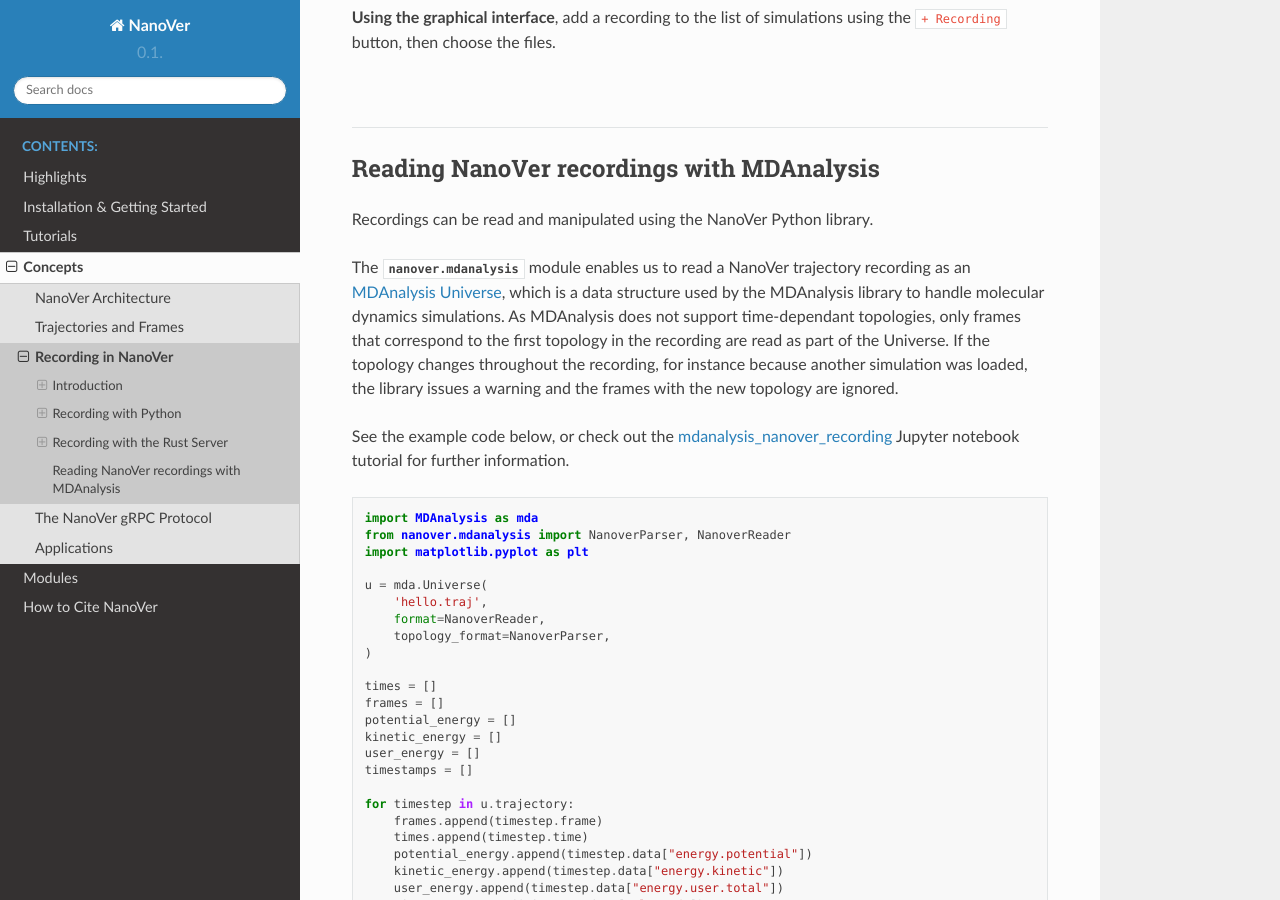
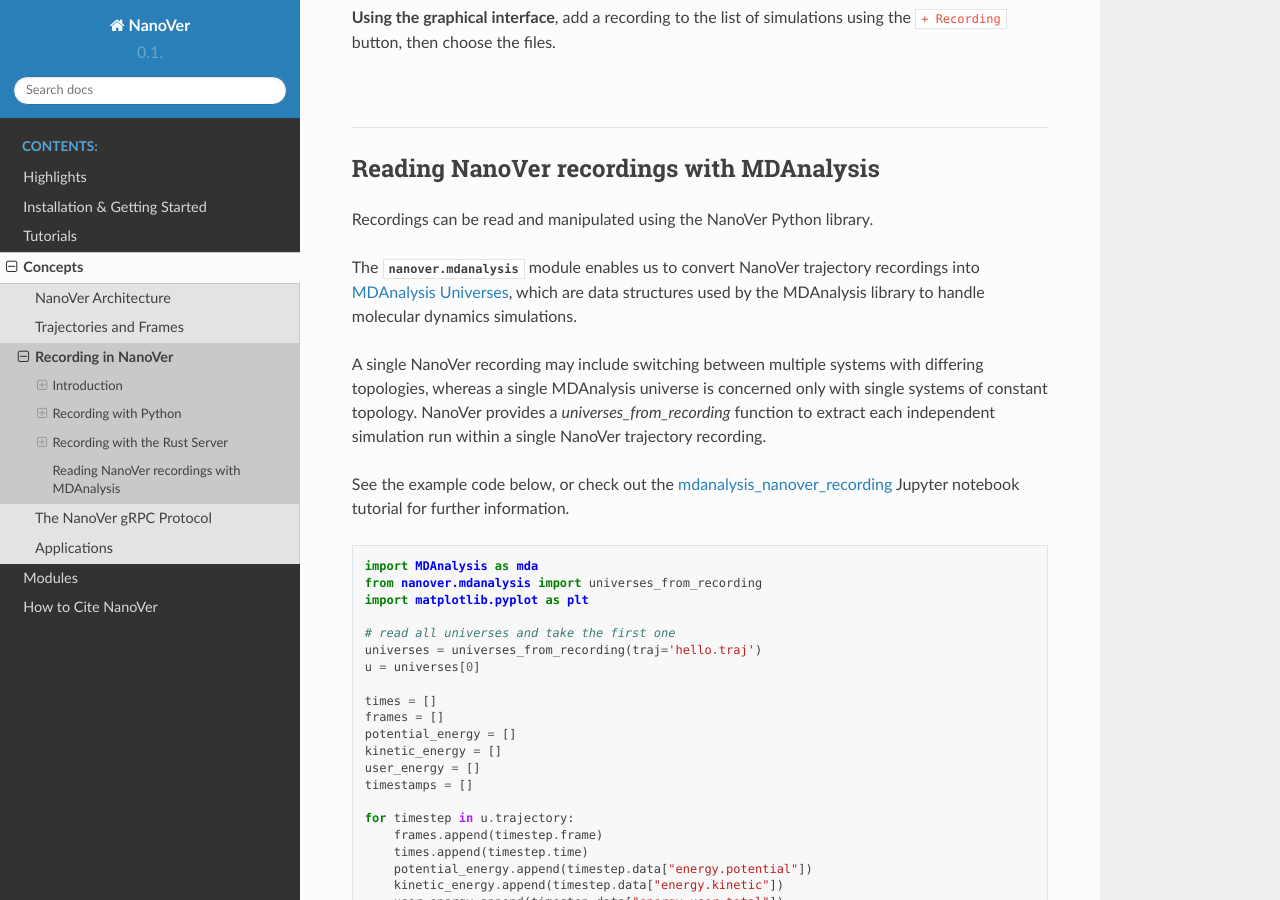
Before and after one commit to IRL2/nanover-docs, a Sphinx documentation site: the page built from source/concepts/recording.rst, in a window 1280 px wide and 900 px high, scrolled down 4093 px. Built offline with Sphinx 7.4.7 and the Read the Docs theme 3.1.0, drawn with Linux system fonts in a browser that asks for light colours; pages that are not in the unit, such as notebooks, are missing from menus; the version number could not be read and is left out.

Commit message:
Update MDAnalysis docs to incorporate new `universes_from_recording` function (#181)
* Update MDAnalysis docs to incorporate new `universes_from_recording` function.

* Update wording and fix broken link

Updated the wording slightly (and wrapped lines to make it easier to edit). Updated the old link to the Jupyter notebook.

---------

Co-authored-by: Rhoslyn Roebuck Williams <rhoslynroebuck@gmail.com>

```diff
--- a/source/concepts/recording.rst
+++ b/source/concepts/recording.rst
@@ -199,28 +199,27 @@
 
 Recordings can be read and manipulated using the NanoVer Python library.
 
-The :py:mod:`nanover.mdanalysis` module enables us to read a NanoVer trajectory recording as an
-`MDAnalysis Universe <https://userguide.mdanalysis.org/stable/universe.html#universe>`_, which is a data structure used by the MDAnalysis library to handle molecular dynamics simulations.
-As MDAnalysis does not support time-dependant topologies, only frames that correspond to the first topology in the
-recording are read as part of the Universe.
-If the topology changes throughout the recording, for instance because another simulation was loaded,
-the library issues a warning and the frames with the new topology are ignored.
+The :py:mod:`nanover.mdanalysis` module enables us to convert NanoVer trajectory recordings into
+`MDAnalysis Universes <https://userguide.mdanalysis.org/stable/universe.html#universe>`_, which are data structures
+used by the MDAnalysis library to handle molecular dynamics simulations.
+
+A single NanoVer recording may include switching between multiple systems with differing topologies, whereas a single
+MDAnalysis universe is concerned only with single systems of constant topology. NanoVer provides a
+`universes_from_recording` function to extract each independent simulation run within a single NanoVer trajectory recording.
 
 See the example code below, or check out the
-`mdanalysis_nanover_recording <https://github.com/IRL2/nanover-server-py/blob/main/examples/mdanalysis/mdanalysis_nanover_recording.ipynb>`_
+`mdanalysis_nanover_recording <https://github.com/IRL2/nanover-server-py/blob/main/tutorials/mdanalysis/mdanalysis_nanover_recording.ipynb>`_
 Jupyter notebook tutorial for further information.
 
 .. code:: python
 
     import MDAnalysis as mda
-    from nanover.mdanalysis import NanoverParser, NanoverReader
+    from nanover.mdanalysis import universes_from_recording
     import matplotlib.pyplot as plt
 
-    u = mda.Universe(
-        'hello.traj',
-        format=NanoverReader,
-        topology_format=NanoverParser,
-    )
+    # read all universes and take the first one
+    universes = universes_from_recording(traj='hello.traj')
+    u = universes[0]
 
     times = []
     frames = []
```
